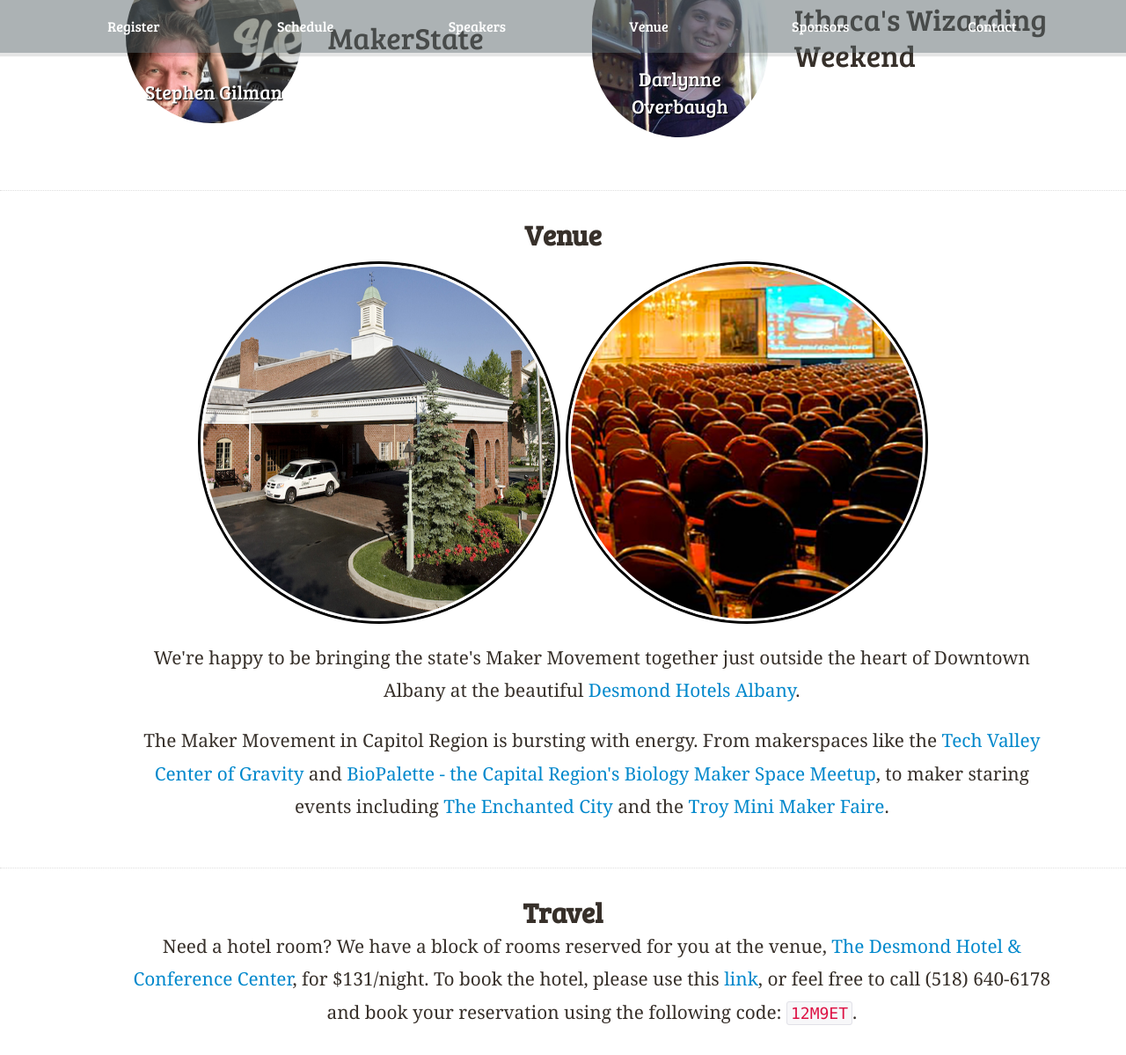
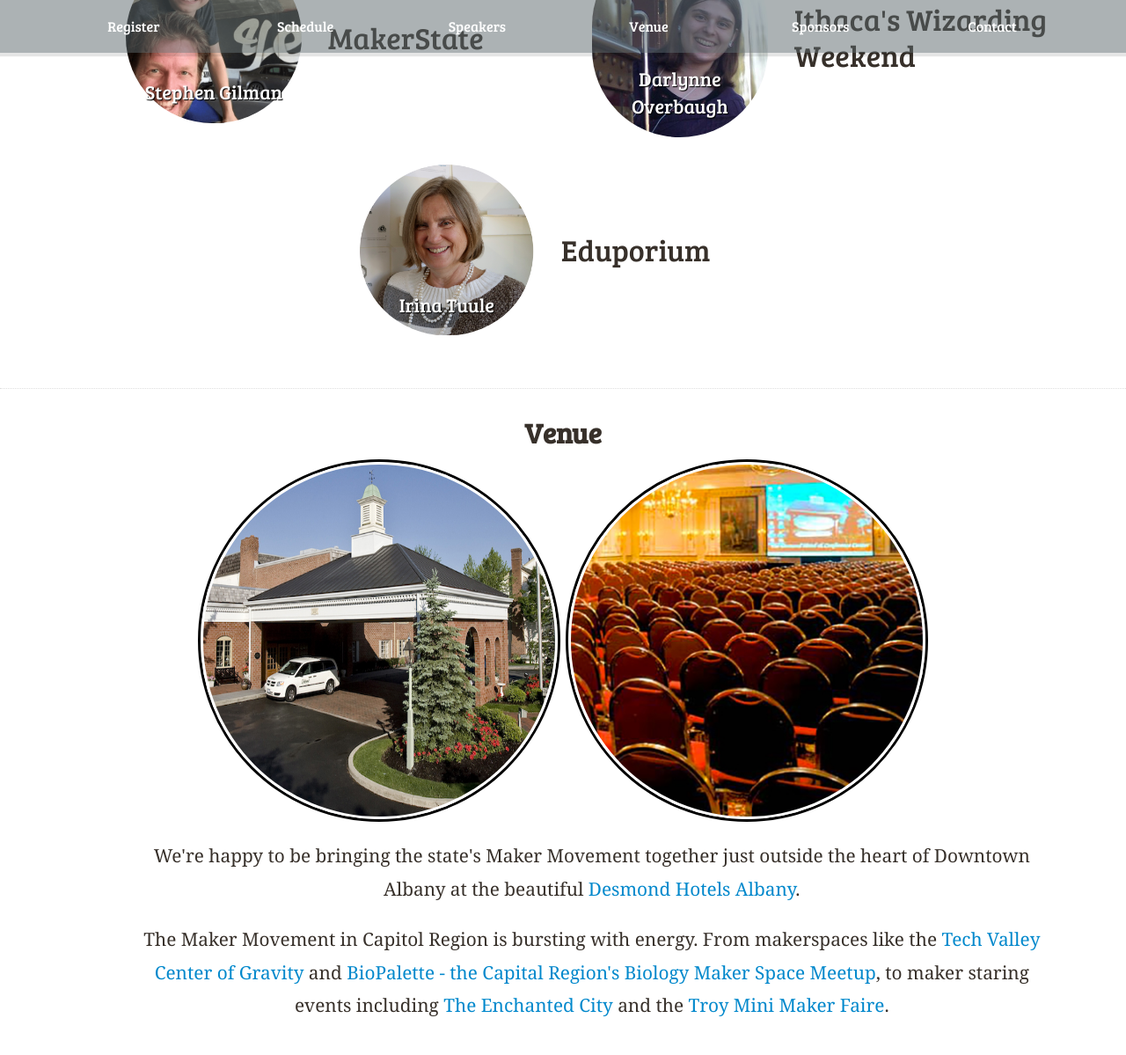
Before and after one commit to nysmakers/nysmakers.github.io, a Jekyll site: the page built from index.html, in a window 1280 px wide and 1400 px high, scrolled down 14344 px, cut to the strip 0-1199 px from the top of the window. Shown: the whole strip at 88% size. Built offline with Jekyll 4.4.1, drawn with Linux system fonts in a browser that asks for light colours; some web fonts are replaced; comment, search, counter and statistics services are not loaded.

Commit message:
Added Eduporium's speaker

```diff
--- a/2017/stylesheets/responsive.css
+++ b/2017/stylesheets/responsive.css
@@ -486,6 +486,9 @@
 #speakers #elliotwells {
   background: url("/images/speakers/ElliotWells.jpg") no-repeat;
   background-position-x: 35%; }
+#speakers #irinatuule {
+  background: url("/images/speakers/IrinaTuule.png") no-repeat;
+  background-position-x: 35%; }
 
 @media screen and (max-width: 780px) {
   #speakers #talks td:last-child {
--- a/index.html
+++ b/index.html
@@ -472,6 +472,10 @@
         <td><a href="http://wizardingweekend.com/" id="darlynneoverbaugh">Darlynne Overbaugh</a></td>
         <td>Ithaca's Wizarding Weekend</td>
       </tr>
+      <tr>
+        <td><a href="https://www.eduporium.com/" id="irinatuule">Irina Tuule</a></td>
+        <td>Eduporium</td>
+      </tr>
     </table>
   </section>
 
```
Also changed, not shown: images/speakers/IrinaTuule.png (added).
